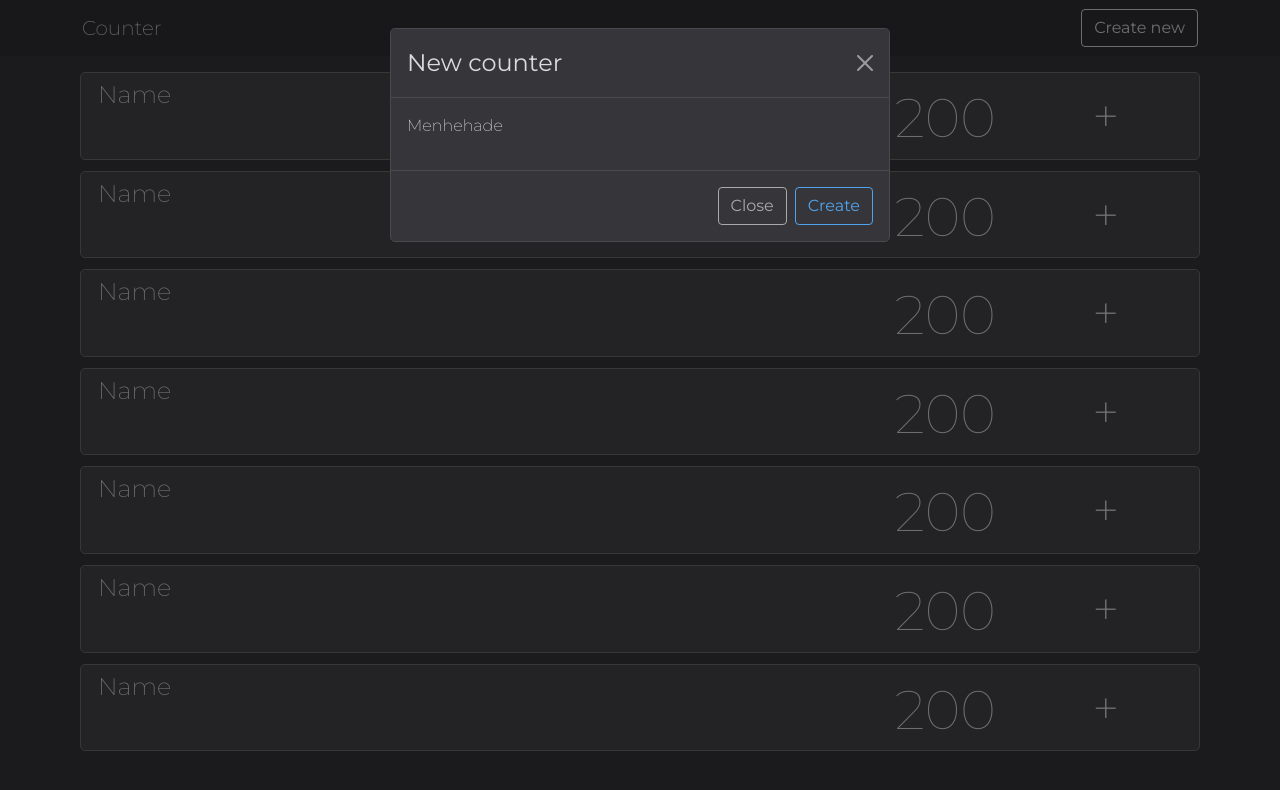
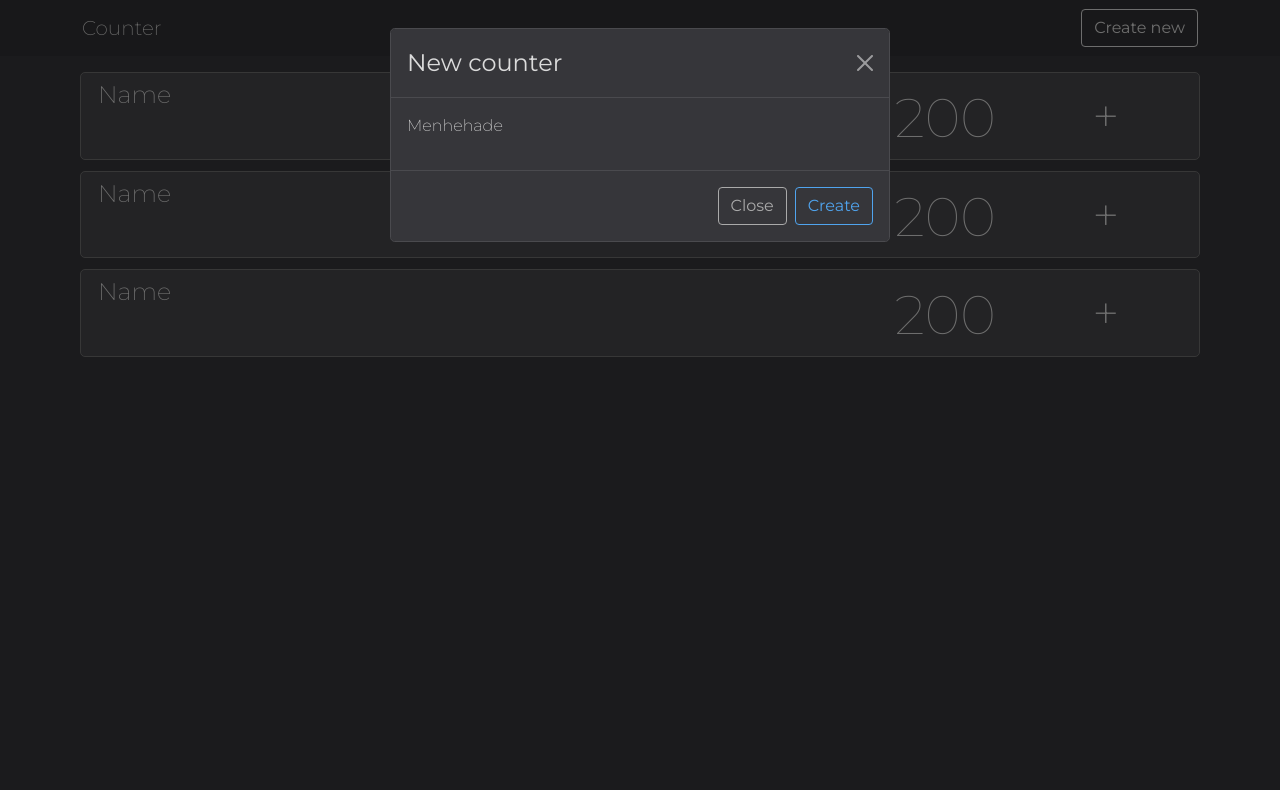
Before and after one commit to jeppelind/counter, a React (Create React App) app: page / in a window 1280 px wide. Both pictures are taken after a click on the button "Create new". Shown: the top 790 px of the page. Built offline with nearby package versions, Linux system fonts and the light colour scheme; the HTML template or start-up script is replaced by a standard one.

Commit message:
Restructure components.

```diff
--- a/src/App.scss
+++ b/src/App.scss
@@ -1,55 +1,2 @@
 @import 'custom';
 @import '~bootstrap/scss/bootstrap';
-
-.navbar {
-  background-color: shade-color($background, 10%);
-}
-
-.counter-parent {
-  padding-top: 20px;
-}
-
-.counter {
-  background-color: tint-color($background, 8%);
-  border: 1px solid shade-color($text, 50%);
-  border-radius: 5px;
-  margin-bottom: 15px;
-  transition: 0.3s;
-}
-
-.counter:hover {
-  border-color: shade-color($text, 40%);
-}
-
-.counter .label {
-  padding-left: 15px;
-  margin: 0;
-  user-select: none;
-  width: fit-content;
-  transition: 0.3s;
-}
-.counter .label:hover {
-  text-shadow: 0 0 2px tint-color($text, 25%);
-  cursor: pointer;
-}
-
-.counter .amount {
-  padding-left: 15px;
-  padding-right: 15px;
-  font-weight: 100;
-  font-size: 3.4rem;
-  margin: 0;
-}
-
-.counter .increase {
-  font-size: 3rem;
-  margin: 5px;
-  margin-top: 3px;
-  border-radius: 3px;
-  transition: 0.3s;
-}
-.counter .increase:hover {
-  background-color: tint-color($background, 10%);
-  text-shadow: 0 0 2px tint-color($text, 25%);
-  cursor: pointer;
-}
--- a/src/App.tsx
+++ b/src/App.tsx
@@ -1,120 +1,120 @@
-import React, { useState } from 'react';
-import { Row, Container, Button, Navbar, Col, Modal } from 'react-bootstrap';
+import React from 'react';
 import './App.scss';
+import Counters from './features/counter/Counters';
+import Header from './features/header/Header';
 
+// const NavBar = () => {
+//   const [showModal, setShowModal] = useState(false);
+//   const handleShow = () => setShowModal(true);
+//   const handleHide = () => setShowModal(false);
 
-const NavBar = () => {
-  const [showModal, setShowModal] = useState(false);
-  const handleShow = () => setShowModal(true);
-  const handleHide = () => setShowModal(false);
+//   return (
+//     <>
+//       <Navbar sticky='top' variant='dark'>
+//         <Container>
+//           <Navbar.Brand>Counter</Navbar.Brand>
+//           <Button variant='outline-light' onClick={handleShow}>Create new</Button>
+//         </Container>
+//       </Navbar>
+//       <CreateCounterModal isShowing={showModal} onHide={handleHide} />
+//     </>
+//   );
+// }
 
-  return (
-    <>
-      <Navbar sticky='top' variant='dark'>
-        <Container>
-          <Navbar.Brand>Counter</Navbar.Brand>
-          <Button variant='outline-light' onClick={handleShow}>Create new</Button>
-        </Container>
-      </Navbar>
-      <CreateCounterModal isShowing={showModal} onHide={handleHide} />
-    </>
-  );
-}
+// type CounterProps = {
+//   id: string,
+//   onEdit?: (id: string) => void,
+// }
 
-type CounterProps = {
-  id: string,
-  onEdit?: (id: string) => void,
-}
+// const Counter = ({ id, onEdit }: CounterProps) => {
+//   const handleEdit = () => onEdit && onEdit(id);
 
-const Counter = ({ id, onEdit }: CounterProps) => {
-  const handleEdit = () => onEdit && onEdit(id);
+//   return (
+//     <Row className='counter g-1'>
+//       <Col xs={10}>
+//         <Row>
+//           <Col sm>
+//             <p className='fs-4 label' onClick={handleEdit}>Name</p>
+//           </Col>
+//           <Col sm='auto'>
+//             <p className='text-sm-end amount'>200</p>
+//           </Col>
+//         </Row>
+//       </Col>
+//       <Col>
+//         <p className='text-center increase'>+</p>
+//       </Col>
+//     </Row>
+//   );
+// }
 
-  return (
-    <Row className='counter g-1'>
-      <Col xs={10}>
-        <Row>
-          <Col sm>
-            <p className='fs-4 label' onClick={handleEdit}>Name</p>
-          </Col>
-          <Col sm='auto'>
-            <p className='text-sm-end amount'>200</p>
-          </Col>
-        </Row>
-      </Col>
-      <Col>
-        <p className='text-center increase'>+</p>
-      </Col>
-    </Row>
-  );
-}
+// type CreateCounterModalProps = {
+//   isShowing: boolean,
+//   onHide: () => void,
+// }
 
-type CreateCounterModalProps = {
-  isShowing: boolean,
-  onHide: () => void,
-}
+// const CreateCounterModal = ({ isShowing, onHide }: CreateCounterModalProps) => {
+//   return (
+//     <Modal show={isShowing} onHide={onHide}>
+//       <Modal.Header closeButton closeVariant='white'>
+//         <Modal.Title>New counter</Modal.Title>
+//       </Modal.Header>
+//       <Modal.Body>
+//         <p>Menhehade</p>
+//       </Modal.Body>
+//       <Modal.Footer>
+//         <Button variant='outline-secondary' onClick={onHide}>Close</Button>
+//         <Button variant='outline-primary'>Create</Button>
+//       </Modal.Footer>
+//     </Modal>
+//   );
+// }
 
-const CreateCounterModal = ({ isShowing, onHide }: CreateCounterModalProps) => {
-  return (
-    <Modal show={isShowing} onHide={onHide}>
-      <Modal.Header closeButton closeVariant='white'>
-        <Modal.Title>New counter</Modal.Title>
-      </Modal.Header>
-      <Modal.Body>
-        <p>Menhehade</p>
-      </Modal.Body>
-      <Modal.Footer>
-        <Button variant='outline-secondary' onClick={onHide}>Close</Button>
-        <Button variant='outline-primary'>Create</Button>
-      </Modal.Footer>
-    </Modal>
-  );
-}
+// type EditCounterModalProps = {
+//   id: string,
+//   isShowing: boolean,
+//   onHide: () => void,
+// }
 
-type EditCounterModalProps = {
-  id: string,
-  isShowing: boolean,
-  onHide: () => void,
-}
+// const EditCounterModal = ({ id, isShowing, onHide }: EditCounterModalProps) => (
+//   <Modal show={isShowing} onHide={onHide}>
+//     <Modal.Header closeButton closeVariant='white'>
+//       <Modal.Title>Edit counter</Modal.Title>
+//     </Modal.Header>
+//     <Modal.Body>
+//       <p>{id}</p>
+//     </Modal.Body>
+//   </Modal>
+// );
 
-const EditCounterModal = ({ id, isShowing, onHide }: EditCounterModalProps) => (
-  <Modal show={isShowing} onHide={onHide}>
-    <Modal.Header closeButton closeVariant='white'>
-      <Modal.Title>Edit counter</Modal.Title>
-    </Modal.Header>
-    <Modal.Body>
-      <p>{id}</p>
-    </Modal.Body>
-  </Modal>
-);
+// const Counters = () => {
+//   const fakeCounters = ['1', '2', '3', '4', '5', '6', '7'];
+//   const [selectedId, setSelectedId] = useState('');
+//   const [showEditModal, setShowEditModal] = useState(false);
 
-const Counters = () => {
-  const fakeCounters = ['1', '2', '3', '4', '5', '6', '7'];
-  const [selectedId, setSelectedId] = useState('');
-  const [showEditModal, setShowEditModal] = useState(false);
+//   const handleShowEdit = (id: string) => {
+//     console.log(`Edit counter ${id}`);
+//     setSelectedId(id)
+//     setShowEditModal(true);
+//   }
 
-  const handleShowEdit = (id: string) => {
-    console.log(`Edit counter ${id}`);
-    setSelectedId(id)
-    setShowEditModal(true);
-  }
+//   const handleHideEdit = () => setShowEditModal(false);
 
-  const handleHideEdit = () => setShowEditModal(false);
-
-  return (
-    <>
-      <Container className='counter-parent'>
-        {
-          fakeCounters.map((counter) => <Counter key={counter} id={counter} onEdit={handleShowEdit} />)
-        }
-      </Container>
-      <EditCounterModal id={selectedId} isShowing={showEditModal} onHide={handleHideEdit} />
-    </>
-  );
-}
+//   return (
+//     <>
+//       <Container className='counter-parent'>
+//         {
+//           fakeCounters.map((counter) => <Counter key={counter} id={counter} onEdit={handleShowEdit} />)
+//         }
+//       </Container>
+//       <EditCounterModal id={selectedId} isShowing={showEditModal} onHide={handleHideEdit} />
+//     </>
+//   );
+// }
 
 const App = () => (
   <>
-    <NavBar />
+    <Header />
     <Counters />
   </>
 );
--- /dev/null
+++ b/src/colors.scss
@@ -0,0 +1,21 @@
+// Colors
+$background: rgb(54, 54, 58);
+$text: rgb(219, 219, 219);
+$primary: #50a4ee;
+$secondary: rgb(170, 170, 170);
+$light: $text;
+
+// Tint a color: mix a color with white
+@function tint-color($color, $weight) {
+  @return mix(white, $color, $weight);
+}
+
+// Shade a color: mix a color with black
+@function shade-color($color, $weight) {
+  @return mix(black, $color, $weight);
+}
+
+// Shade the color if the weight is positive, else tint it
+@function shift-color($color, $weight) {
+  @return if($weight > 0, shade-color($color, $weight), tint-color($color, -$weight));
+}
--- a/src/custom.scss
+++ b/src/custom.scss
@@ -1,11 +1,5 @@
-// Colors
-$background: rgb(54, 54, 58);
-$text: rgb(219, 219, 219);
-$primary: #50a4ee;
-$secondary: rgb(170, 170, 170);
-$light: $text;
-
 @import url('https://fonts.googleapis.com/css2?family=Montserrat:wght@100;200;400&display=swap');
+@import 'colors';
 @import '~bootstrap/scss/bootstrap';
 
 $body-bg: $background;
--- /dev/null
+++ b/src/features/counter/Counter.scss
@@ -0,0 +1,50 @@
+@import '../../colors';
+
+.counter-parent {
+  padding-top: 20px;
+}
+
+.counter {
+  background-color: tint-color($background, 8%);
+  border: 1px solid shade-color($text, 50%);
+  border-radius: 5px;
+  margin-bottom: 15px;
+  transition: 0.3s;
+}
+
+.counter:hover {
+  border-color: shade-color($text, 40%);
+}
+
+.counter .label {
+  padding-left: 15px;
+  margin: 0;
+  user-select: none;
+  width: fit-content;
+  transition: 0.3s;
+}
+.counter .label:hover {
+  text-shadow: 0 0 2px tint-color($text, 25%);
+  cursor: pointer;
+}
+
+.counter .amount {
+  padding-left: 15px;
+  padding-right: 15px;
+  font-weight: 100;
+  font-size: 3.4rem;
+  margin: 0;
+}
+
+.counter .increase {
+  font-size: 3rem;
+  margin: 5px;
+  margin-top: 3px;
+  border-radius: 3px;
+  transition: 0.3s;
+}
+.counter .increase:hover {
+  background-color: tint-color($background, 10%);
+  text-shadow: 0 0 2px tint-color($text, 25%);
+  cursor: pointer;
+}
--- /dev/null
+++ b/src/features/counter/Counter.tsx
@@ -0,0 +1,32 @@
+import React from 'react';
+import { Row, Col } from 'react-bootstrap';
+import './Counter.scss';
+
+type CounterProps = {
+  id: string,
+  onEdit?: (id: string) => void,
+}
+
+const Counter = ({ id, onEdit }: CounterProps) => {
+  const handleEdit = () => onEdit && onEdit(id);
+
+  return (
+    <Row className='counter g-1'>
+      <Col xs={10}>
+        <Row>
+          <Col sm>
+            <p className='fs-4 label' onClick={handleEdit}>Name</p>
+          </Col>
+          <Col sm='auto'>
+            <p className='text-sm-end amount'>200</p>
+          </Col>
+        </Row>
+      </Col>
+      <Col>
+        <p className='text-center increase'>+</p>
+      </Col>
+    </Row>
+  );
+}
+
+export default Counter;
--- /dev/null
+++ b/src/features/counter/Counters.tsx
@@ -0,0 +1,32 @@
+import React, { useState } from 'react';
+import { Container } from 'react-bootstrap';
+import './Counter.scss';
+import Counter from './Counter';
+import EditCounterModal from './EditCounterModal';
+
+const Counters = () => {
+  const fakeCounters = ['1', '2', '3'];
+  const [selectedId, setSelectedId] = useState('');
+  const [showEditModal, setShowEditModal] = useState(false);
+
+  const handleShowEdit = (id: string) => {
+    console.log(`Edit ${id}`);
+    setSelectedId(id);
+    setShowEditModal(true);
+  }
+
+  const handleHideEdit = () => setShowEditModal(false);
+
+  return (
+    <>
+      <Container className='counter-parent'>
+        {
+          fakeCounters.map((counter) => <Counter key={counter} id={counter} onEdit={handleShowEdit} />)
+        }
+      </Container>
+      <EditCounterModal id={selectedId} isShowing={showEditModal} onHide={handleHideEdit} />
+    </>
+  );
+}
+
+export default Counters;
--- /dev/null
+++ b/src/features/counter/CreateCounterModal.tsx
@@ -0,0 +1,24 @@
+import React from 'react';
+import { Modal, Button } from 'react-bootstrap';
+
+type CreateCounterModalProps = {
+  isShowing: boolean,
+  onHide: () => void;
+}
+
+const CreateCounterModal = ({ isShowing, onHide }: CreateCounterModalProps) => (
+  <Modal show={isShowing} onHide={onHide}>
+    <Modal.Header closeButton closeVariant='white'>
+      <Modal.Title>New counter</Modal.Title>
+    </Modal.Header>
+    <Modal.Body>
+      <p>Menhehade</p>
+    </Modal.Body>
+    <Modal.Footer>
+      <Button variant='outline-secondary' onClick={onHide}>Close</Button>
+      <Button variant='outline-primary'>Create</Button>
+    </Modal.Footer>
+  </Modal>
+);
+
+export default CreateCounterModal;
--- /dev/null
+++ b/src/features/counter/EditCounterModal.tsx
@@ -0,0 +1,21 @@
+import React from 'react';
+import { Modal } from 'react-bootstrap';
+
+type EditCounterModalProps = {
+  id: string,
+  isShowing: boolean,
+  onHide: () => void,
+}
+
+const EditCounterModal = ({ id, isShowing, onHide }: EditCounterModalProps) => (
+  <Modal show={isShowing} onHide={onHide}>
+    <Modal.Header closeButton closeVariant='white'>
+      <Modal.Title>Edit counter</Modal.Title>
+    </Modal.Header>
+    <Modal.Body>
+      <p>{id}</p>
+    </Modal.Body>
+  </Modal>
+);
+
+export default EditCounterModal;
--- /dev/null
+++ b/src/features/header/Header.scss
@@ -0,0 +1,5 @@
+@import '../../colors';
+
+.navbar {
+  background-color: shade-color($background, 10%);
+}
--- /dev/null
+++ b/src/features/header/Header.tsx
@@ -0,0 +1,25 @@
+import React, { useState } from 'react';
+import { Button, Container, Navbar } from 'react-bootstrap';
+import './Header.scss';
+import CreateCounterModal from '../counter/CreateCounterModal';
+
+const Header = () => {
+  const [showCreateModal, setShowCreateModal] = useState(false);
+
+  const handleShow = () => setShowCreateModal(true);
+  const handleHide = () => setShowCreateModal(false);
+
+  return (
+    <>
+      <Navbar sticky='top' variant='dark'>
+        <Container>
+          <Navbar.Brand>Counter</Navbar.Brand>
+          <Button variant='outline-light' onClick={handleShow}>Create new</Button>
+        </Container>
+      </Navbar>
+      <CreateCounterModal isShowing={showCreateModal} onHide={handleHide} />
+    </>
+  );
+}
+
+export default Header;
```
